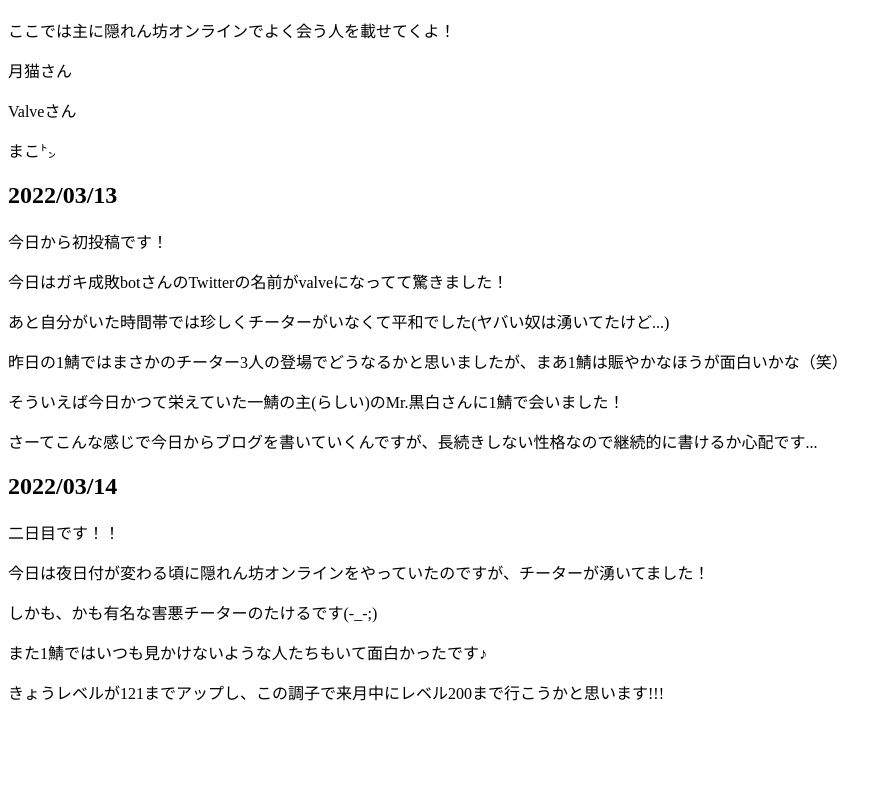
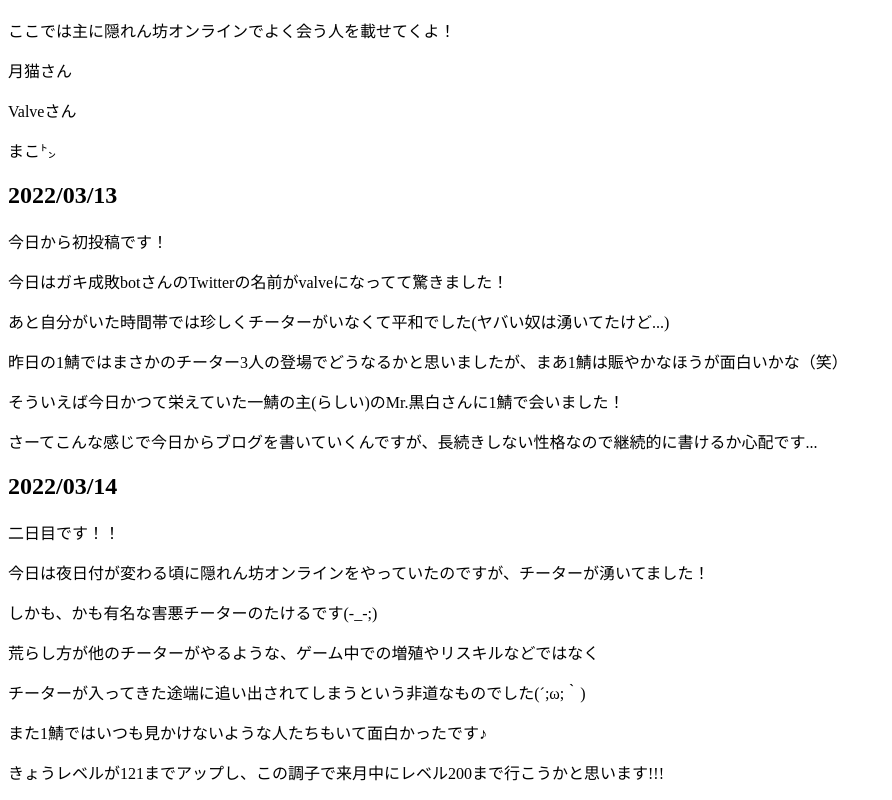
Before and after one commit to Leonhard01a/kakurenbou_online_Diary, a plain HTML site: page index.html in a window 1280 px wide. Shown: the part 477-1277 px from the top of the page, without its empty margins (0-892 px from the left). Before the commit the page ends 1197 px from the top, so only its background shows below. Drawn offline with Linux system fonts and the light colour scheme.

Commit message:
Update index.html

```diff
--- a/index.html
+++ b/index.html
@@ -30,5 +30,7 @@
  <p>二日目です！！</p>
  <p>今日は夜日付が変わる頃に隠れん坊オンラインをやっていたのですが、チーターが湧いてました！</p>
  <p>しかも、かも有名な害悪チーターのたけるです(-_-;)</p>
+ <p>荒らし方が他のチーターがやるような、ゲーム中での増殖やリスキルなどではなく</p>
+ <p>チーターが入ってきた途端に追い出されてしまうという非道なものでした(´;ω;｀)</p>
  <p>また1鯖ではいつも見かけないような人たちもいて面白かったです♪</p>
  <p>きょうレベルが121までアップし、この調子で来月中にレベル200まで行こうかと思います!!!</p>
```
